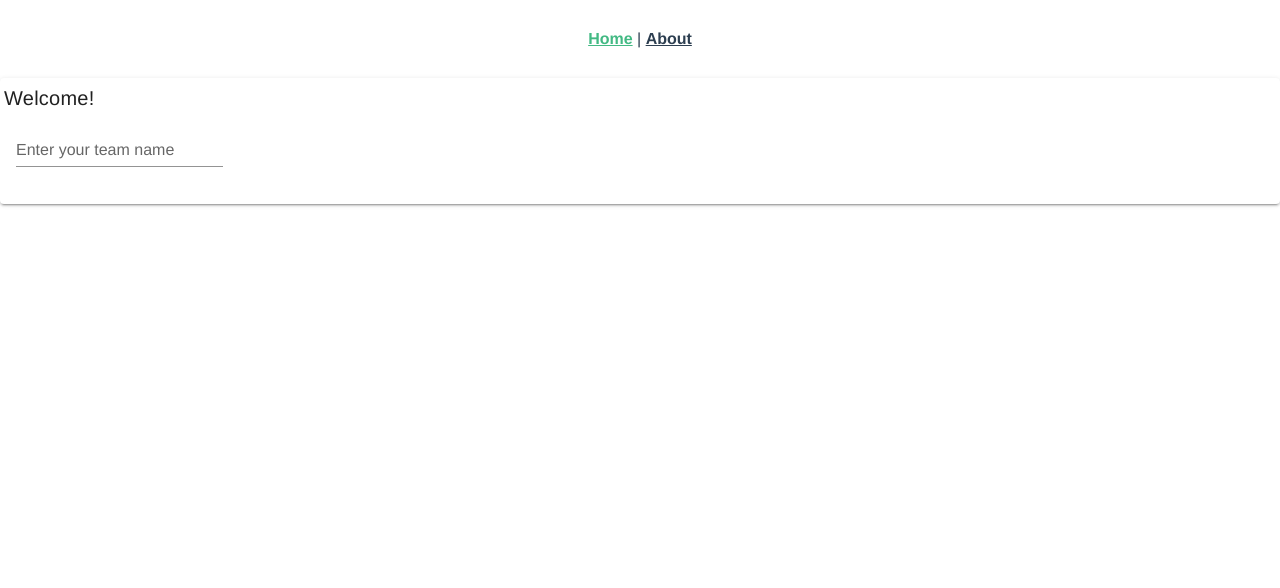
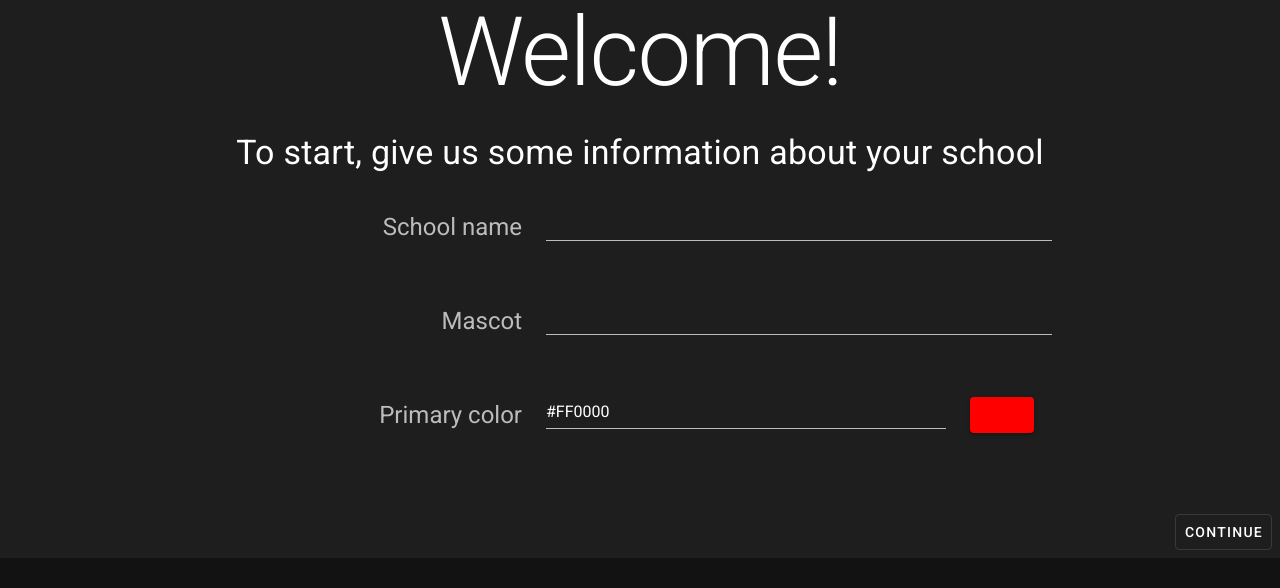
Before and after one commit to borges-grace/volleyball-project, a Vue app: page / in a window 1280 px wide. Shown: the top 588 px of the page. Built offline with nearby package versions, Linux system fonts and the light colour scheme.

Commit message:
Home page has text fields now

```diff
--- a/src/App.vue
+++ b/src/App.vue
@@ -1,32 +1,17 @@
 <template>
-  <div id="app">
-    <div id="nav">
-      <router-link to="/">Home</router-link> |
-      <router-link to="/about">About</router-link>
-    </div>
-    <router-view/>
-  </div>
+  <v-app>
+    <v-main>
+      <router-view />
+    </v-main>
+  </v-app>
 </template>
 
-<style lang="scss">
-#app {
-  font-family: Avenir, Helvetica, Arial, sans-serif;
-  -webkit-font-smoothing: antialiased;
-  -moz-osx-font-smoothing: grayscale;
-  text-align: center;
-  color: #2c3e50;
-}
+<script>
+export default {
+  name: "App",
 
-#nav {
-  padding: 30px;
-
-  a {
-    font-weight: bold;
-    color: #2c3e50;
-
-    &.router-link-exact-active {
-      color: #42b983;
-    }
-  }
-}
-</style>
+  data: () => ({
+    //
+  }),
+};
+</script>
--- a/src/plugins/vuetify.js
+++ b/src/plugins/vuetify.js
@@ -6,10 +6,5 @@ Vue.use(Vuetify);
 export default new Vuetify({
   theme: {
     dark: true,
-    themes: {
-      dark: {
-        primary: "#ff0000",
-      },
-    },
   },
 });
--- a/src/views/Home.vue
+++ b/src/views/Home.vue
@@ -1,20 +1,99 @@
 <template>
-  <div>
-    <v-card>
-      <v-card-title> <v-row class="text-center">Welcome! </v-row></v-card-title>
+  <!-- <v-container class="fill-height"> -->
+  <v-card flat tile>
+    <!-- Welcome -->
+    <v-row align="center" align-content="center" justify="center">
+      <v-card-title class="text-h1"> Welcome! </v-card-title>
+    </v-row>
+
+    <!-- Subtitle -->
+    <v-row align="center" align-content="center" justify="center">
+      <v-card-subtitle class="text-h4">
+        To start, give us some information about your school
+      </v-card-subtitle>
+    </v-row>
     <v-card-text>
+      <!-- School name -->
+      <v-row align="center" justify="center">
+        <v-col cols="3" class="text-right text-h5">
+          <span>School name</span>
+        </v-col>
+        <v-col cols="5">
+          <v-text-field v-model="schoolName" />
+        </v-col>
+      </v-row>
+
+      <!-- Mascot -->
+      <v-row align="center" justify="center">
+        <v-col cols="3" class="text-right text-h5">
+          <span>Mascot</span>
+        </v-col>
+        <v-col cols="5">
+          <v-text-field v-model="schoolMascot" />
+        </v-col>
+      </v-row>
+
+      <!-- Primary color -->
+      <v-row align="center" justify="center">
+        <v-col cols="3" class="text-right text-h5">
+          <span>Primary color</span>
+        </v-col>
+        <v-col cols="4">
+          <v-text-field v-model="primaryColor" />
+        </v-col>
+        <v-col cols="1">
+          <v-btn
+            :color="primaryColor"
+            @click="pickerVisible = !pickerVisible"
+          />
+        </v-col>
+      </v-row>
+      <v-row class="pt-4">
+        <v-col>
           <v-row>
-          <v-col cols="auto">
-            <v-text-field label="Enter your team name" />
+            <v-col cols="12" class="d-flex justify-space-around">
+              <v-color-picker
+                v-if="pickerVisible"
+                v-model="primaryColor"
+                :value="primaryColor"
+                flat
+                mode="hexa"
+              />
+            </v-col>
+          </v-row>
         </v-col>
       </v-row>
     </v-card-text>
+    <v-card-actions class="justify-end">
+      <v-btn text outlined> Continue </v-btn>
+    </v-card-actions>
   </v-card>
-  </div>
+  <!-- </v-container> -->
 </template>
 
 <script>
 export default {
   name: "Home",
+
+  components: {},
+
+  data() {
+    return {
+      schoolName: "",
+      schoolMascot: "",
+      primaryColor: "#FF0000",
+      pickerVisible: false,
+    };
+  },
+
+  computed: {
+    disableSave() {
+      return (
+        !this.schoolName.length &&
+        !this.schoolMascot.length &&
+        !this.primaryColor.length
+      );
+    },
+  },
 };
 </script>
```
Lines whose indentation alone changed are shown as unchanged.
